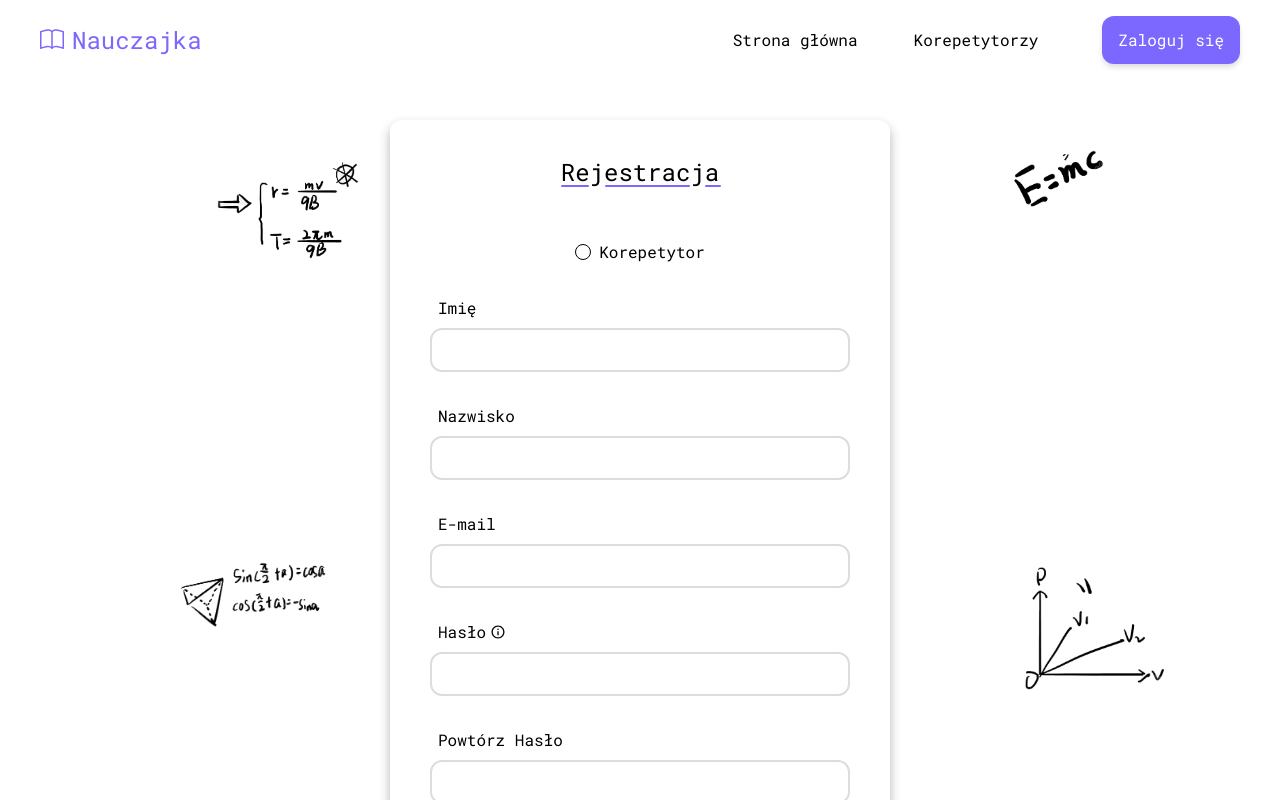
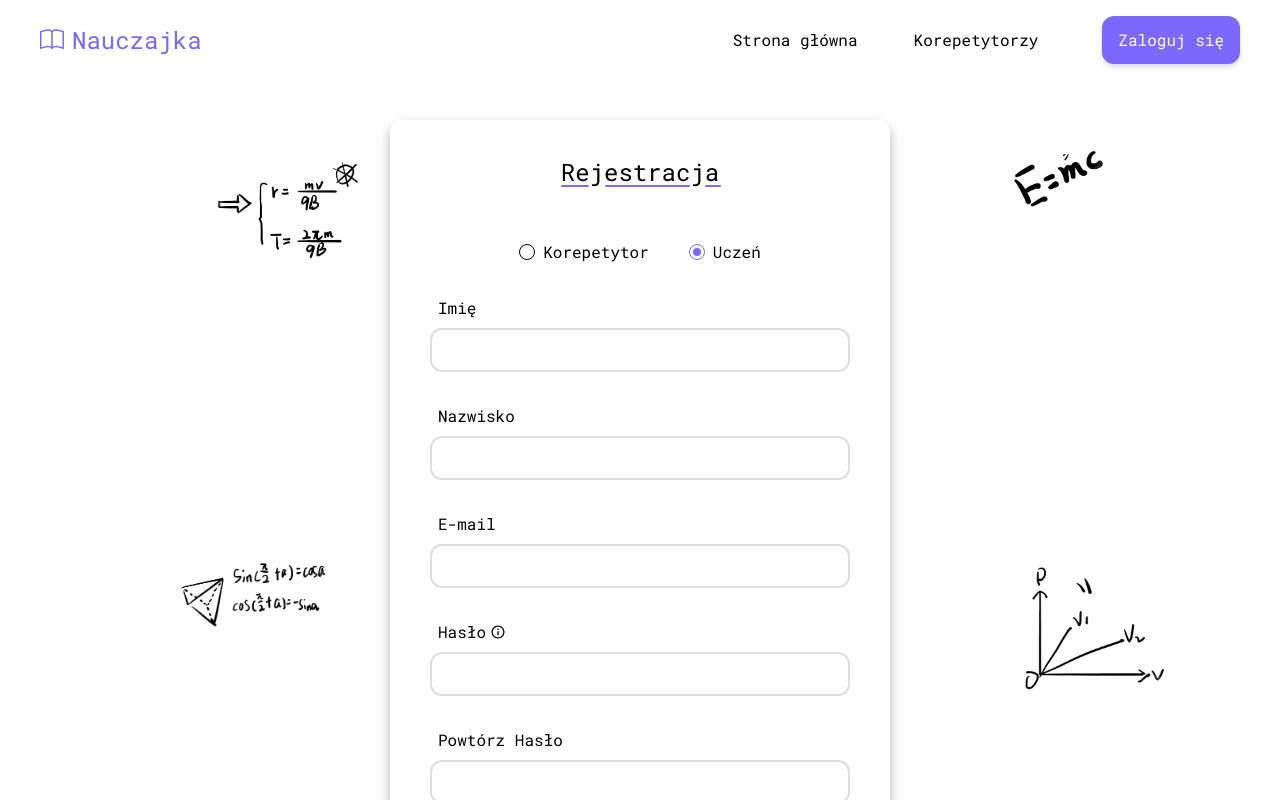
Before and after one commit to ProOnDesk/nauczajka-front-react, a React (Vite) app: page /register in a window 1280 px wide. Built offline with nearby package versions, Linux system fonts and the light colour scheme.

Commit message:
register page with validation completed

```diff
--- a/src/features/Auth/SelectInput.jsx
+++ b/src/features/Auth/SelectInput.jsx
@@ -1,11 +1,17 @@
-function SelectInput({ register, label, onChange, checked, error }) {
+function SelectInput({ register, label, field, value, error, onChange }) {
 	return (
 		<div>
 			<label className='flex gap-2 items-center'>
-				<input type='radio' name='role' />
-				Korepetytor
+				<input
+					type='radio'
+					name={field}
+					value={value}
+					{...register(field)}
+					onChange={onChange}
+				/>
+				{label}
 			</label>
-			{error && <p>erorr</p>}
+			{error && <p>{error.toString()}</p>}
 		</div>
 	);
 }
--- a/src/pages/RegisterPage.jsx
+++ b/src/pages/RegisterPage.jsx
@@ -10,15 +10,24 @@ import {
 
 import Button from '../ui/Inputs/Button';
 import SelectInput from '../features/Auth/SelectInput';
+import { useState } from 'react';
 
 function RegisterPage() {
 	const width = useUserWidth();
+	const [isTutor, setisTutor] = useState('false');
+
 	const {
 		register,
 		handleSubmit,
 		formState: { errors },
 		getValues,
-	} = useForm();
+	} = useForm({
+		defaultValues: { isTutor: 'false' },
+	});
+
+	function handleRadioInputChange(event) {
+		setisTutor(event.target.value);
+	}
 
 	const onSubmit = (data) => {
 		console.log(data);
@@ -39,7 +48,22 @@ function RegisterPage() {
 						<div className='absolute bottom-[21.5px] left-36 w-[16px] h-[2px] bg-mainPurple rounded-full'></div>
 					</div>
 
-					<SelectInput register={register} />
+					<div className='flex  flex-row mx-auto gap-5 sm400:gap-10'>
+						<SelectInput
+							register={register}
+							field={'isTutor'}
+							label={'Korepetytor'}
+							value={'true'}
+							onChange={handleRadioInputChange}
+						/>
+						<SelectInput
+							register={register}
+							field={'isTutor'}
+							label={'Uczeń'}
+							value={'false'}
+							onChange={handleRadioInputChange}
+						/>
+					</div>
 
 					<TextInput
 						register={register}
@@ -63,7 +87,11 @@ function RegisterPage() {
 						label={'E-mail'}
 						field={'email'}
 						type={'email'}
-						validateFunction={() => validateEmail(getValues().email)}
+						validateFunction={() => validateEmail(getValues().email, isTutor)}
+						info={
+							isTutor === 'true' &&
+							'Korepetytorzy mogą korzystać tylko z domeny @prz.edu.pl lub @stud.prz.edu.pl'
+						}
 					/>
 
 					<TextInput
@@ -74,7 +102,7 @@ function RegisterPage() {
 						type={'password'}
 						validateFunction={() => validatePassword(getValues().password)}
 						info={
-							'Hasło powinno składać sie z conajmniej 8 znaków (mała litery, duża litera, cyfra, znak specjalny)'
+							'Hasło powinno składać sie z conajmniej 8 znaków (mała litera, duża litera, cyfra, znak specjalny)'
 						}
 					/>
 
--- a/src/utils/isInputCorrect.js
+++ b/src/utils/isInputCorrect.js
@@ -10,8 +10,12 @@ export function validateRepeatPassword(password, repeatPassword) {
 	else return true;
 }
 
-export function validateEmail(email) {
+export function validateEmail(email, isTutor) {
 	const emailRegex = /^[^\s@]+@[^\s@]+\.[^\s@]+$/;
 	if (!emailRegex.test(email)) return 'Niepoprawny E-mail';
-	else return true;
+	if (isTutor === 'true') {
+		const tutorEmailRegex = /^(.+)@(prz\.edu\.pl|stud\.prz\.edu\.pl)$/;
+		if (!tutorEmailRegex.test(email)) return 'Niepoporawny E-mail';
+	}
+	return true;
 }
```
